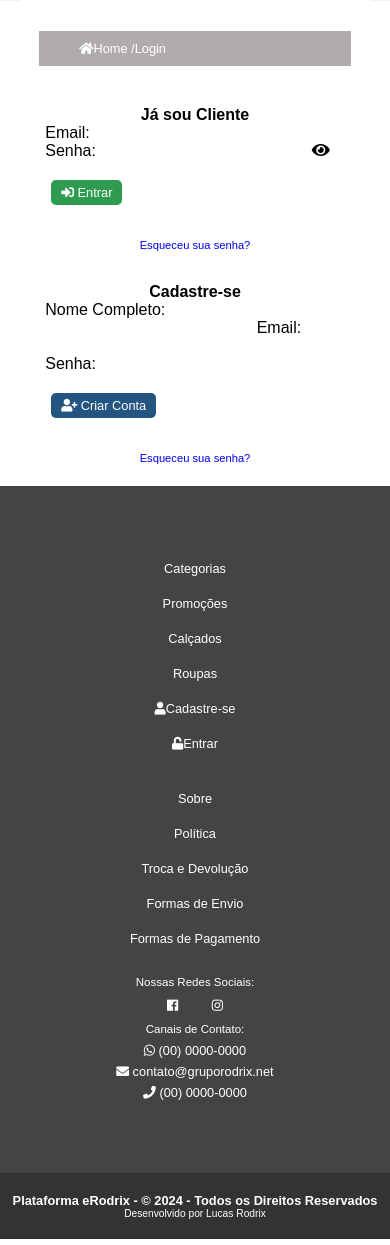
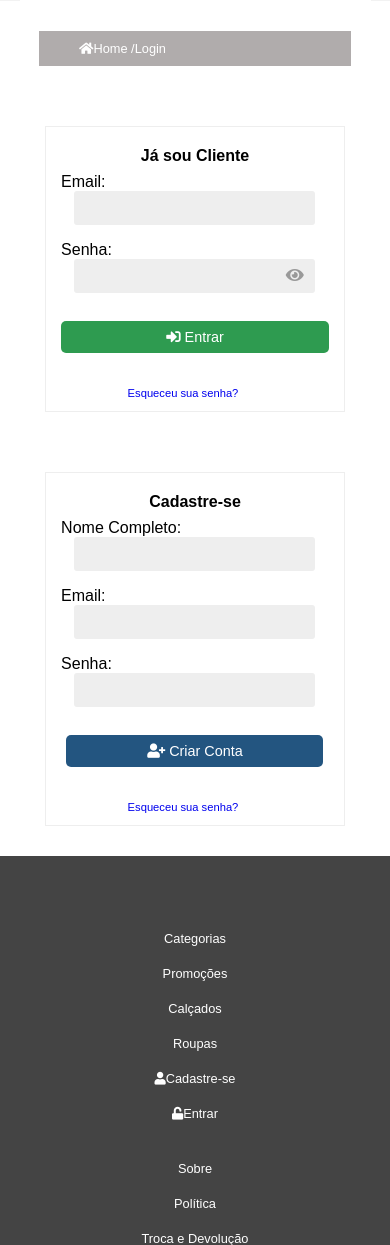
Before and after one commit to lucasrodrix/eRodrix, a PHP site: page /eRodrix/login in a window 390 px wide. Shown: the part 421-1666 px from the top of the page. Run offline with PHP 8.4, Linux system fonts and the light colour scheme; some libraries are stand-ins or nearby versions.

Commit message:
Estruturando a Página de Login - CSS

```diff
--- a/themes/loja/themes.css
+++ b/themes/loja/themes.css
@@ -285,6 +285,70 @@
     padding: 8px 16px;
 }
 
+/* Login */
+.container_main .main_login{
+    width: 100%;
+    margin: 20px 0;
+    border: 1px solid #eee;
+}
+.main_login h1{
+    margin-top: 20px;
+}
+.main_login label{
+    display: block;
+    width: 90%;
+    margin: 0 5%;
+    padding: 8px 0;
+}
+.main_login input[type=email],
+.main_login input[type=text],
+.main_login input[type=password]{
+    background-color: #eeeeee;
+    display: block;
+    width: 90%;
+    margin: 0 5%;
+    padding: 8px 16px;
+    border-radius: 3px;
+    -moz-border-radius: 3px;
+    -webkit-border-radius: 3px;
+}
+.main_login button{
+    display: block;
+    margin-left: 8%;
+    margin-top: 10px;
+    padding: 8px 16px;
+    font-size: 0.9em;
+}
+.main_login #btn_register{
+    display: block;
+    margin-left: 5%;
+    margin-top: 10px;
+    padding: 8px 16px;
+    font-size: 0.9em;
+}
+.main_login #btn_recovery{
+    padding: 8px 20px;
+    margin-bottom: 10px;
+    margin-right: 24px;
+}
+.main_login #btn_recovery:hover{
+    color: #fff;
+    background-color: #666;
+}
+.viewer{
+    position: relative;
+}
+.showHide{
+    z-index: 9999;
+    position: absolute;
+    top: 50%;
+    right: 80px;
+    cursor: pointer;
+}
+.fa-eye{
+    color: #999;
+}
+
 /*Responsividade*/
 @media(max-width: 1200px){
     table th, table td{
@@ -302,6 +366,12 @@
         padding: 6px 6px;
         text-align: center;
         margin: 0;
+    }
+    .showHide{
+        right: 50px;
+    }
+    .result{
+        font-family: Arial, Helvetica, sans-serif;
     }
 }
 @media(max-width: 930px){
@@ -349,6 +419,17 @@
         align-items: center;
         justify-content: center;
     }
+    .main_login button{
+        width: 94%;
+        margin: 10px 3%;
+    }
+    .showHide{
+        right: 40px;
+    }
+    .main_login #btn_register{
+        width: 90%;
+        margin: 10px 5% !important;
+    }
 }
 @media(max-width: 840px){
     .container_cart .table{
@@ -375,3 +456,8 @@
         text-align: center;
     }
 }
+@media(max-width: 640px){
+    .showHide{
+        right: 40px;
+    }
+}
```
